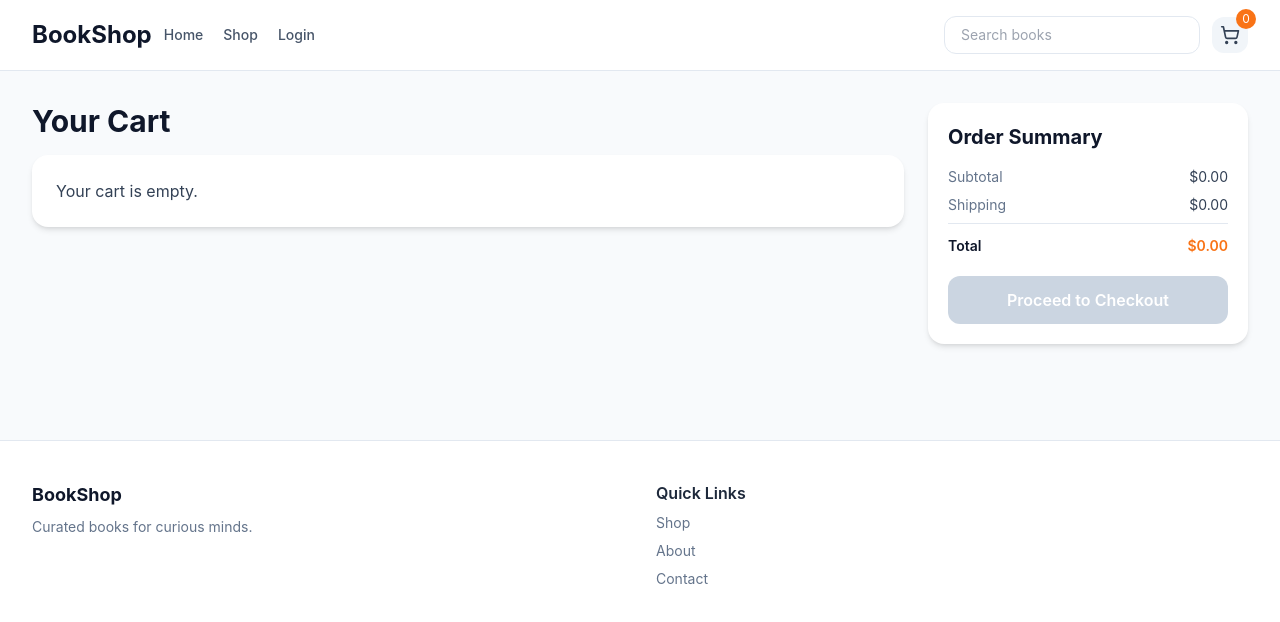
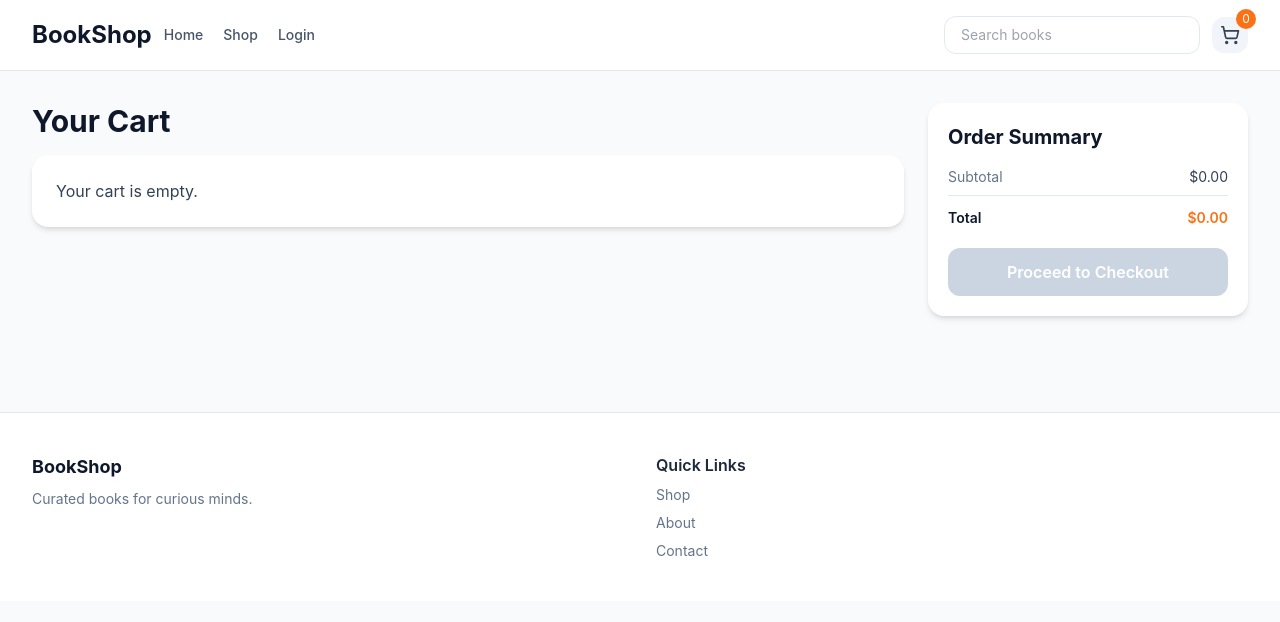
Before and after one commit to bosko01/BookShop, a React (Vite) app in the folder Frontend/: page /cart in a window 1280 px wide. Shown: the top 622 px of the page. Built offline with nearby package versions, Linux system fonts and the light colour scheme.

Commit message:
Refresh after review actions and remove cart shipping

```diff
--- a/Frontend/src/components/cart/CartSummary.tsx
+++ b/Frontend/src/components/cart/CartSummary.tsx
@@ -6,14 +6,12 @@ interface CartSummaryProps {
 }
 
 export const CartSummary = ({ subtotal, onCheckout, isCheckoutLoading, checkoutError }: CartSummaryProps) => {
-  const shipping = subtotal > 0 ? 4.99 : 0;
-  const total = subtotal + shipping;
+  const total = subtotal;
   return (
     <aside className="rounded-2xl bg-white p-5 shadow-md">
       <h3 className="text-xl font-bold text-slate-900">Order Summary</h3>
       <div className="mt-4 space-y-2 text-sm">
         <div className="flex justify-between"><span className="text-slate-500">Subtotal</span><span>${subtotal.toFixed(2)}</span></div>
-        <div className="flex justify-between"><span className="text-slate-500">Shipping</span><span>${shipping.toFixed(2)}</span></div>
         <div className="mt-2 flex justify-between border-t border-slate-200 pt-3 font-semibold text-slate-900"><span>Total</span><span className="text-brand-500">${total.toFixed(2)}</span></div>
       </div>
       {checkoutError ? <p className="mt-3 text-sm text-red-500">{checkoutError}</p> : null}
--- a/Frontend/src/pages/BookDetailsPage.tsx
+++ b/Frontend/src/pages/BookDetailsPage.tsx
@@ -60,10 +60,7 @@ const BookDetailsPage = () => {
         rating,
         comment: comment.trim() || undefined,
       }, accessToken);
-      setComment('');
-      setRating(5);
-      setReviewSuccess('Recenzija je uspešno dodata.');
-      setReviews(await getReviewsByBookId(Number(book.id)));
+      window.location.reload();
     } catch {
       setReviewError('Dodavanje recenzije nije uspelo.');
     }
@@ -82,7 +79,7 @@ const BookDetailsPage = () => {
 
     try {
       await deleteReview(reviewId, accessToken);
-      setReviews(await getReviewsByBookId(Number(book?.id)));
+      window.location.reload();
     } catch {
       setReviewError('Brisanje recenzije nije uspelo.');
     }
--- a/Frontend/src/pages/CartPage.tsx
+++ b/Frontend/src/pages/CartPage.tsx
@@ -27,8 +27,7 @@ const CartPage = () => {
       return;
     }
 
-    const shipping = subtotal > 0 ? 4.99 : 0;
-    const total = subtotal + shipping;
+    const total = subtotal;
 
     if (total <= 0) {
       setCheckoutError('Korpa je prazna.');
```
